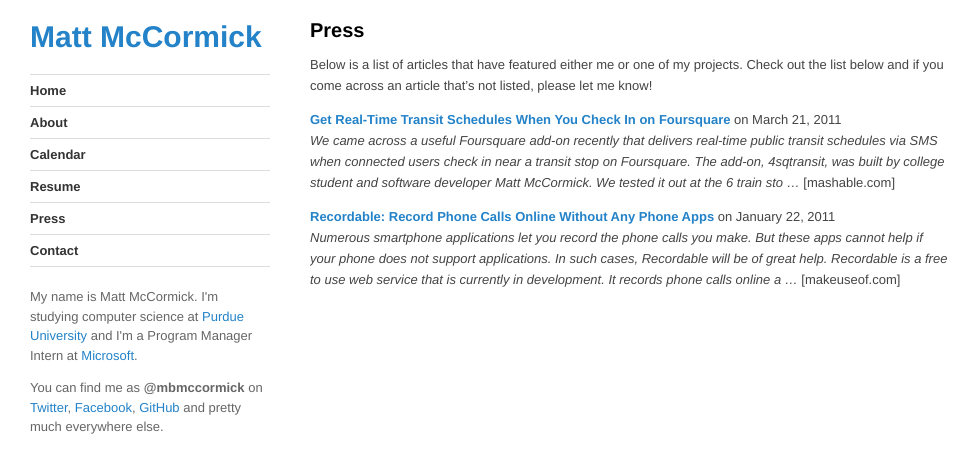
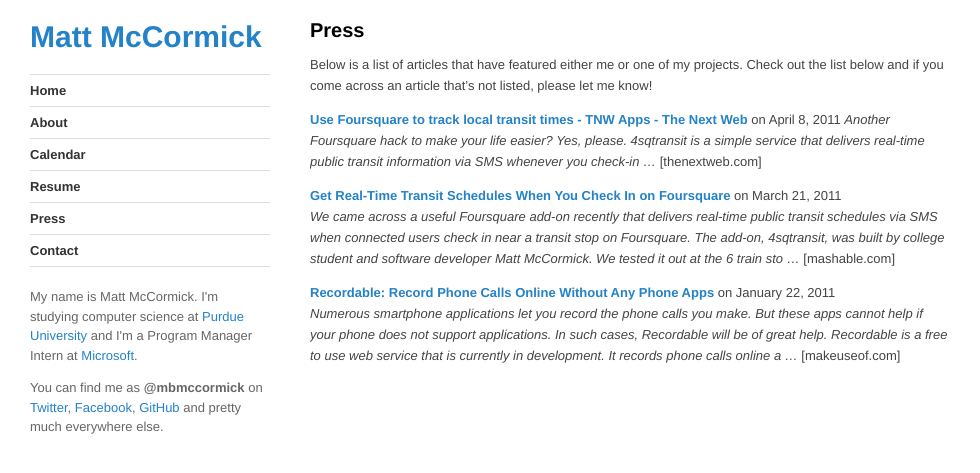
Before and after one commit to mbmccormick/mbmccormick.github.io, a Jekyll site: the page built from press/index.md, in a window 1280 px wide. Shown: the top 473 px of the page, without its empty margins (0-980 px from the left). Built offline with Jekyll 4.4.1, drawn with Linux system fonts in a browser that asks for light colours; Markdown is read by kramdown in place of the engine named in the settings.

Commit message:
Update press/index.md

```diff
--- a/press/index.md
+++ b/press/index.md
@@ -5,8 +5,12 @@ title: Press
 
 Below is a list of articles that have featured either me or one of my projects. Check out the list below and if you come across an article that's not listed, please let me know!
 
+<b><a href="http://thenextweb.com/apps/2011/04/08/use-foursquare-to-track-local-transit-times/" target="_blank">Use Foursquare to track local transit times - TNW Apps - The Next Web</a></b> on April 8, 2011
+<i>Another Foursquare hack to make your life easier? Yes, please. 4sqtransit is a simple service that delivers real-time public transit information via SMS whenever you check-in ...</i> [thenextweb.com]
+
+
 <b><a href="http://mashable.com/2011/03/21/4sqtransit/" target="_blank">Get Real-Time Transit Schedules When You Check In on Foursquare</a></b> on March 21, 2011
-*We came across a useful Foursquare add-on recently that delivers real-time public transit schedules via SMS when connected users check in near a transit stop on Foursquare. The add-on, 4sqtransit, was built by college student and software developer Matt McCormick. We tested it out at the 6 train sto ...* [mashable.com]
+<i>We came across a useful Foursquare add-on recently that delivers real-time public transit schedules via SMS when connected users check in near a transit stop on Foursquare. The add-on, 4sqtransit, was built by college student and software developer Matt McCormick. We tested it out at the 6 train sto ...</i> [mashable.com]
 
 <b><a href="http://www.makeuseof.com/dir/recordable-record-phone-calls-online/" target="_blank">Recordable: Record Phone Calls Online Without Any Phone Apps</a></b> on January 22, 2011
-*Numerous smartphone applications let you record the phone calls you make. But these apps cannot help if your phone does not support applications. In such cases, Recordable will be of great help. Recordable is a free to use web service that is currently in development. It records phone calls online a ...* [makeuseof.com]
+<i>Numerous smartphone applications let you record the phone calls you make. But these apps cannot help if your phone does not support applications. In such cases, Recordable will be of great help. Recordable is a free to use web service that is currently in development. It records phone calls online a ...</i> [makeuseof.com]
```
